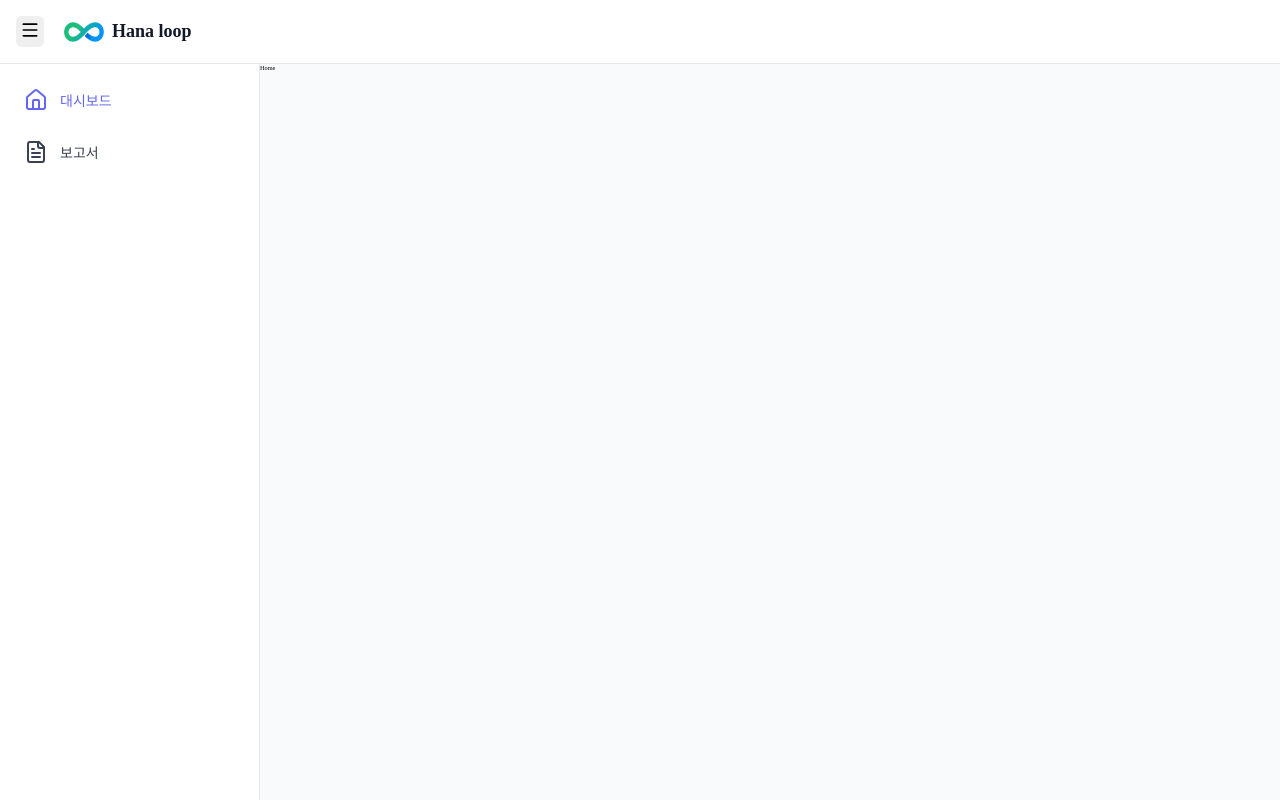
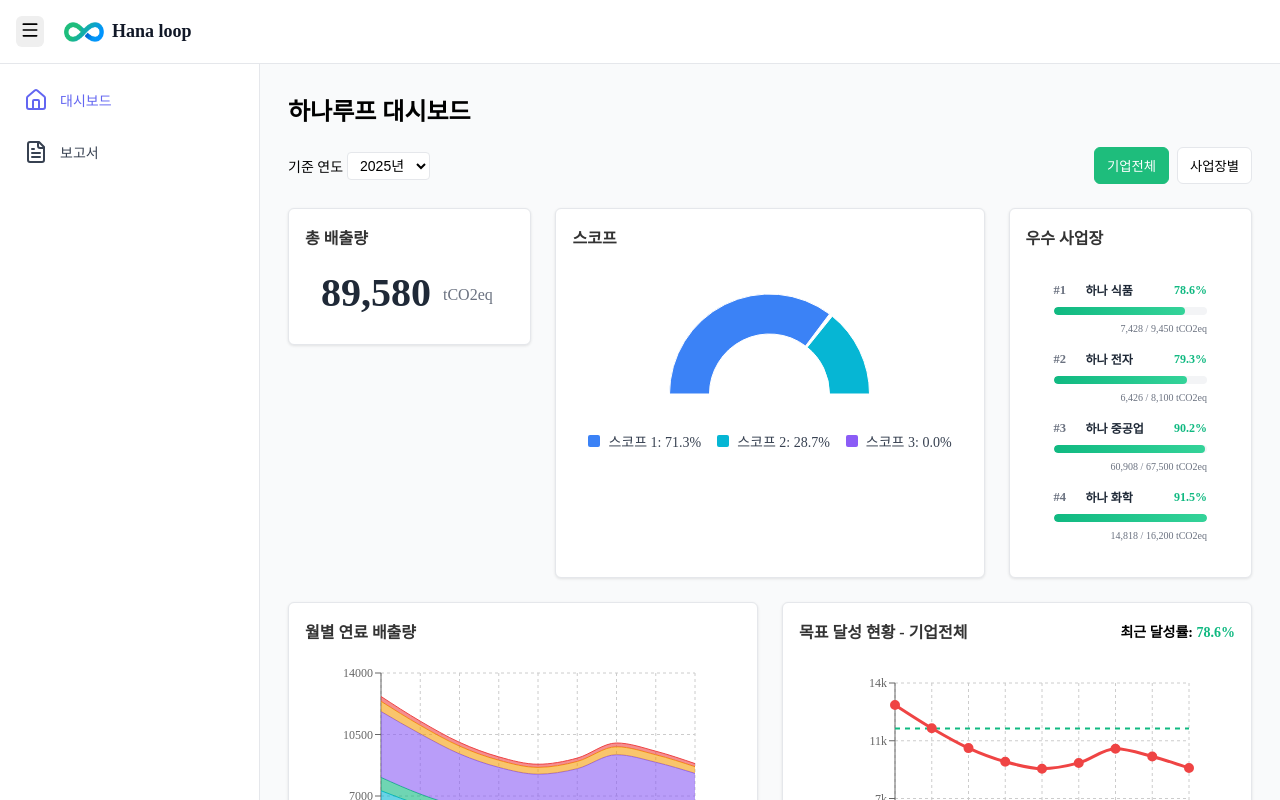
Before and after one commit to CH4MD0M/hana-loop-dashboard, a Next.js app: page / in a window 1280 px wide. Shown: the top 800 px of the page. Built offline with nearby package versions, Linux system fonts and the light colour scheme.

Commit message:
feat: 대시보드 페이지 구현

```diff
--- /dev/null
+++ b/src/app/(dashboard)/dashboard-page.module.css
@@ -0,0 +1,78 @@
+.container {
+  display: flex;
+  flex-direction: column;
+  padding: 2.8rem;
+  gap: 2.4rem;
+}
+
+.pageHeader {
+  display: flex;
+  flex-direction: column;
+  gap: 2rem;
+}
+
+.title {
+  font-size: 2.4rem;
+}
+
+.topSection {
+  display: grid;
+  grid-template-columns: 1fr;
+  gap: 2.4rem;
+}
+
+.bottomSection {
+  display: grid;
+  grid-template-rows: repeat(2, 1fr);
+  gap: 2.4rem;
+}
+
+.card {
+  background: white;
+  border: 1px solid #e5e7eb;
+  border-radius: 6px;
+  padding: 1.6rem;
+  box-shadow: 0 1px 3px rgba(0, 0, 0, 0.1);
+}
+
+.cardTitle {
+  font-size: 1.6rem;
+  font-weight: 600;
+  margin-bottom: 1.2rem;
+  color: #333;
+}
+
+.cardContent {
+  padding: 0.8rem 0;
+}
+
+@media (min-width: 768px) {
+  .topSection {
+    grid-template-columns: repeat(2, 1fr);
+  }
+
+  .topSection > *:nth-child(3) {
+    grid-column: 1 / -1;
+  }
+
+  .bottomSection {
+    grid-template-columns: repeat(2, 1fr);
+    grid-template-rows: none;
+  }
+}
+
+@media (min-width: 1074px) {
+  .cardContent {
+    padding: 0.8rem 1.6rem;
+  }
+}
+
+@media (min-width: 1200px) {
+  .topSection {
+    grid-template-columns: repeat(3, 1fr);
+  }
+
+  .topSection > *:nth-child(3) {
+    grid-column: auto;
+  }
+}
--- a/src/app/(dashboard)/page.tsx
+++ b/src/app/(dashboard)/page.tsx
@@ -1,9 +1,64 @@
+'use client';
+
+import { SyncLoader } from 'react-spinners';
+
 import MainLayout from '@/components/layout/main-layout';
+import { useDashboardData } from './_hooks/use-dashboard-data';
+import styles from './dashboard-page.module.css';
+import HeaderControls from './_components/header-controls';
+import TotalEmissions from './_components/total-emissions';
+import ScopeChart from './_components/scope-chart';
+import MonthlyFuelEmissions from './_components/monthly-fuel-emissions';
+import GoalAchievement from './_components/goal-achievement';
+import TopCompanies from './_components/top-companies';
 
 export default function Home() {
+  const {
+    selectedYear,
+    setSelectedYear,
+    selectedCompany,
+    setSelectedCompany,
+    companies,
+    filteredCompanies,
+    loading,
+  } = useDashboardData();
+
+  if (loading) {
+    return (
+      <MainLayout>
+        <div className="loadingContainer">
+          <SyncLoader color="#67d2a5" size={20} />
+        </div>
+      </MainLayout>
+    );
+  }
+
   return (
     <MainLayout>
-      <div>Home</div>
+      <div className={styles.container}>
+        <header className={styles.pageHeader}>
+          <h1 className={styles.title}>하나루프 대시보드</h1>
+          <HeaderControls
+            selectedYear={selectedYear}
+            setSelectedYear={setSelectedYear}
+            selectedCompany={selectedCompany}
+            setSelectedCompany={setSelectedCompany}
+            companies={companies}
+          />
+        </header>
+
+        <section className={styles.topSection}>
+          <TotalEmissions companiesData={filteredCompanies} />
+          <ScopeChart companiesData={filteredCompanies} />
+          <TopCompanies companiesData={companies} selectedYear={selectedYear} />
+        </section>
+
+        <section className={styles.bottomSection}>
+          <MonthlyFuelEmissions companiesData={filteredCompanies} />
+
+          <GoalAchievement companiesData={filteredCompanies} selectedCompany={selectedCompany} />
+        </section>
+      </div>
     </MainLayout>
   );
 }
```
